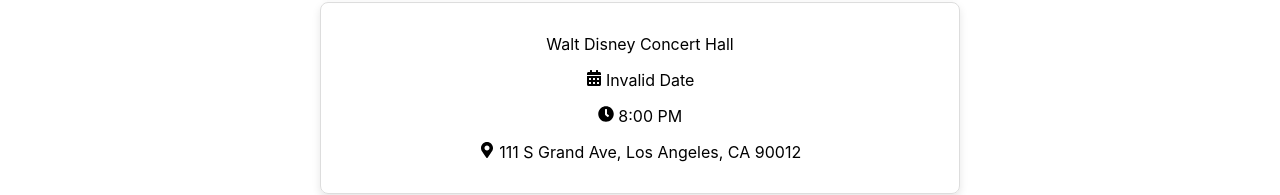
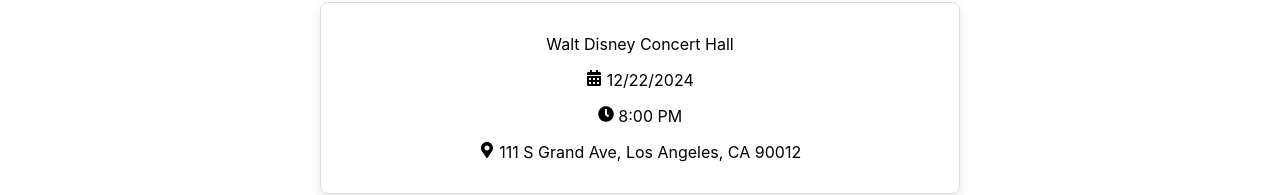
Before and after one commit to Kevin-Arista/ClassicalHub, a React (Create React App) app: page /events in a window 1280 px wide. Shown: the part 2688-2883 px from the top of the page. Built offline with nearby package versions, Linux system fonts and the light colour scheme; a web font is replaced by a local one.

Commit message:
fixed date typo

```diff
--- a/src/pages/events.js
+++ b/src/pages/events.js
@@ -78,7 +78,7 @@
 		},
 		{
 			name: "Walt Disney Concert Hall",
-			date: "2024-12-223",
+			date: "2024-12-22",
 			time: "8:00 PM",
 			location: "111 S Grand Ave, Los Angeles, CA 90012",
 		},
```
